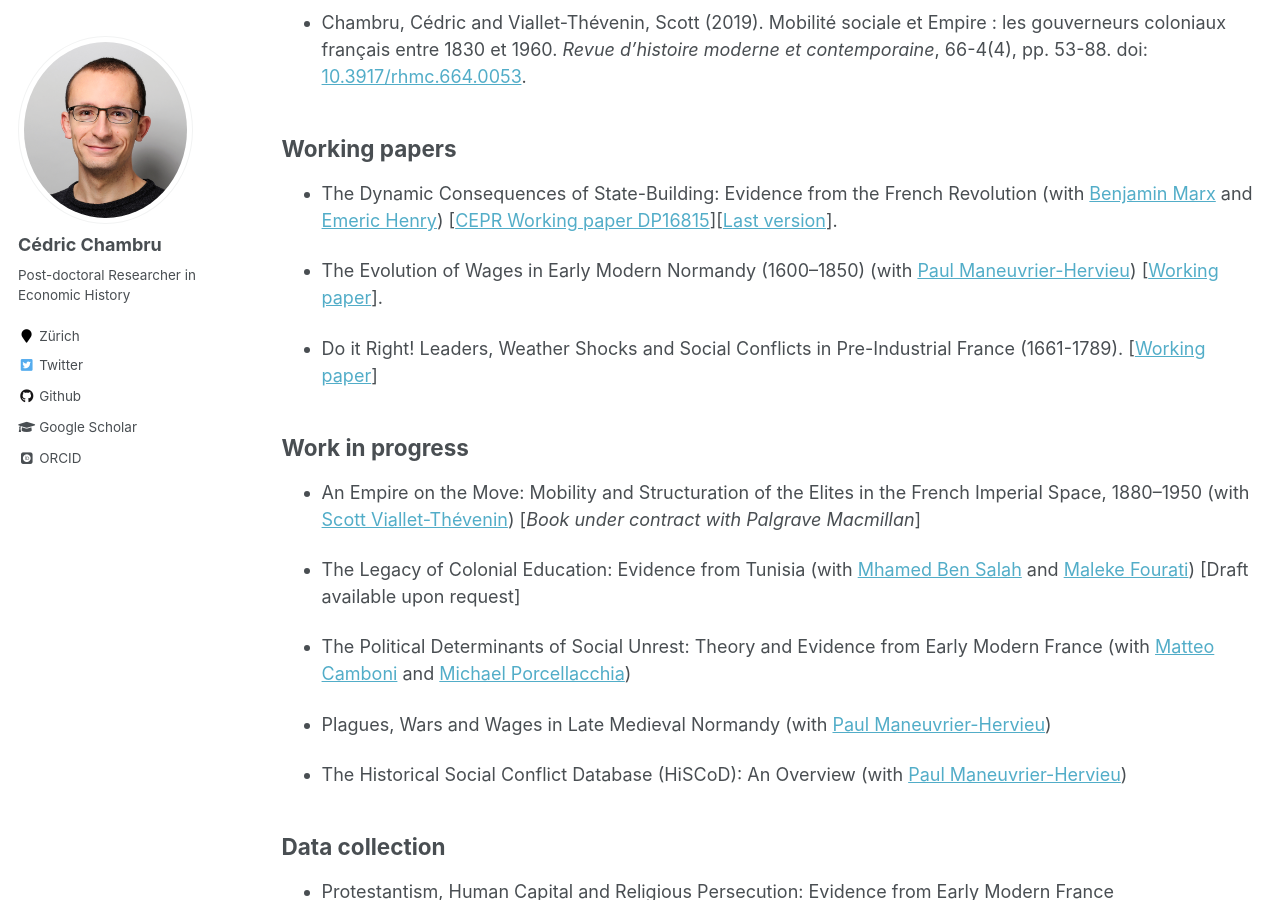
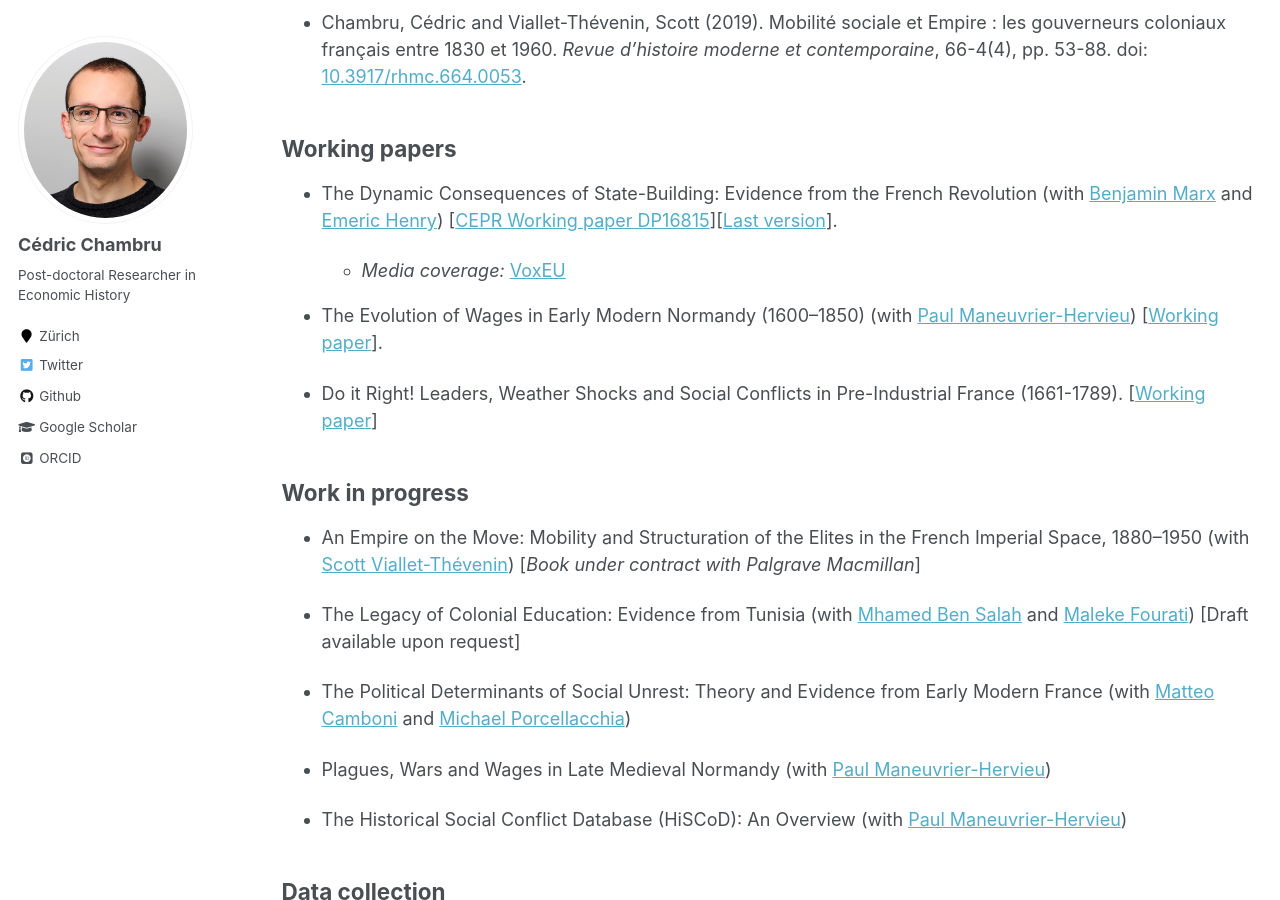
Before and after one commit to CedricChambru/CedricChambru.github.io, a Jekyll site: the page built from _pages/research.md, in a window 1280 px wide and 900 px high, scrolled down 382 px. Built offline with Jekyll 4.4.1, drawn with Linux system fonts in a browser that asks for light colours; some web fonts are replaced.

Commit message:
update research.md

```diff
--- a/_pages/research.md
+++ b/_pages/research.md
@@ -19,6 +19,8 @@ redirect_from:
 ## Working papers
 
 * The Dynamic Consequences of State-Building: Evidence from the French Revolution (with [Benjamin Marx](https://sites.google.com/view/bmarx) and [Emeric Henry](https://sites.google.com/site/emericmlhenry)) [[CEPR Working paper DP16815](https://cepr.org/active/publications/discussion_papers/dp.php?dpno=16815)][[Last version](https://drive.google.com/file/d/1Wll4seH5huKJU6ll9ziLA4ixs7BJzSG8/view)].
+
+   - *Media coverage:* [VoxEU](https://voxeu.org/article/building-state-one-step-time)
 
 * The Evolution of Wages in Early Modern Normandy (1600–1850) (with [Paul Maneuvrier-Hervieu](https://paulmaneuvrierhervieu.github.io)) [[Working paper](https://doi.org/10.5167/uzh-207639)].
 
```
